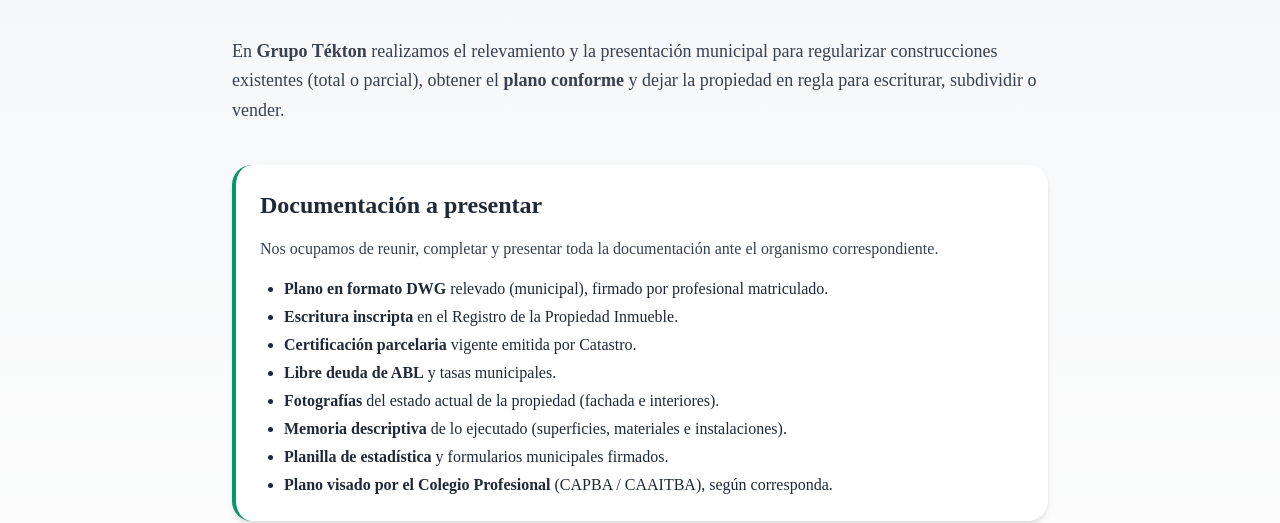
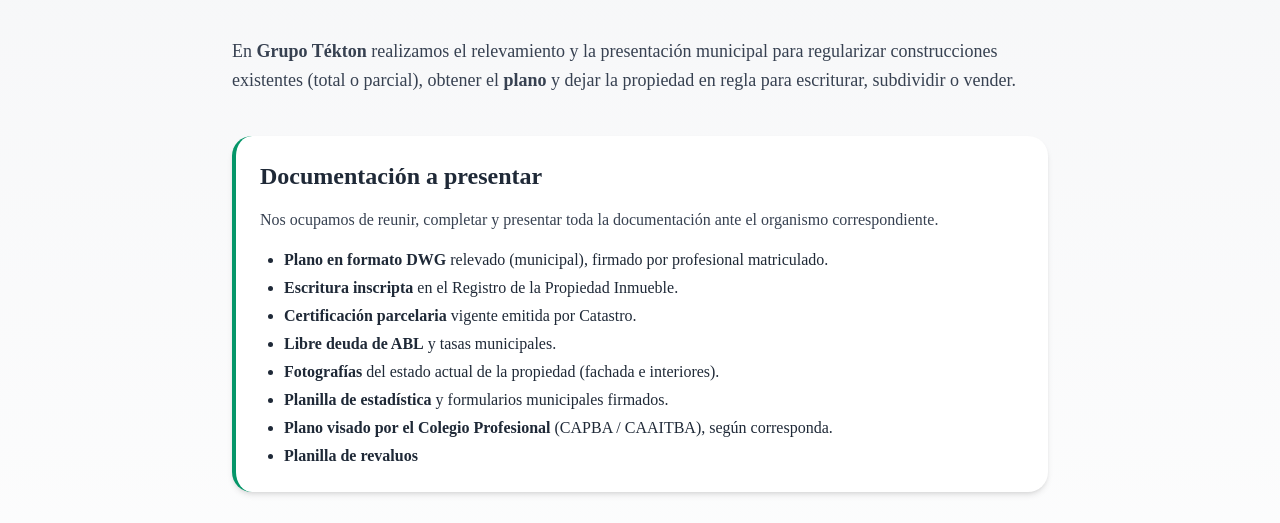
Before and after one commit to gestiones-art/grupo-tekton-landing, a Next.js app: page /tramites/regularizacion in a window 1280 px wide. Shown: the part 395-918 px from the top of the page. Built offline with nearby package versions, Linux system fonts and the light colour scheme.

Commit message:
Update page.js

```diff
--- a/app/tramites/regularizacion/page.js
+++ b/app/tramites/regularizacion/page.js
@@ -4,7 +4,7 @@
 export const metadata = {
   title: "Regularización de Obra — Grupo Tékton",
   description:
-    "Documentación para regularizar obras existentes ante el municipio: plano conforme, titularidad y requisitos básicos.",
+    "Documentación para regularizar obras existentes ante el municipio",
 };
 
 export default function Page() {
@@ -35,7 +35,7 @@
         <p className="text-lg text-gray-700 leading-relaxed">
           En <strong>Grupo Tékton</strong> realizamos el relevamiento y la presentación municipal
           para regularizar construcciones existentes (total o parcial), obtener el{" "}
-          <strong>plano conforme</strong> y dejar la propiedad en regla para escriturar, subdividir
+          <strong>plano </strong> y dejar la propiedad en regla para escriturar, subdividir
           o vender.
         </p>
 
@@ -54,9 +54,9 @@
     <li><strong>Certificación parcelaria</strong> vigente emitida por Catastro.</li>
     <li><strong>Libre deuda de ABL</strong> y tasas municipales.</li>
     <li><strong>Fotografías</strong> del estado actual de la propiedad (fachada e interiores).</li>
-    <li><strong>Memoria descriptiva</strong> de lo ejecutado (superficies, materiales e instalaciones).</li>
     <li><strong>Planilla de estadística</strong> y formularios municipales firmados.</li>
     <li><strong>Plano visado por el Colegio Profesional</strong> (CAPBA / CAAITBA), según corresponda.</li>
+    <li><strong>Planilla de revaluos</strong> </li>
   </ul>
 </div>
 
```
